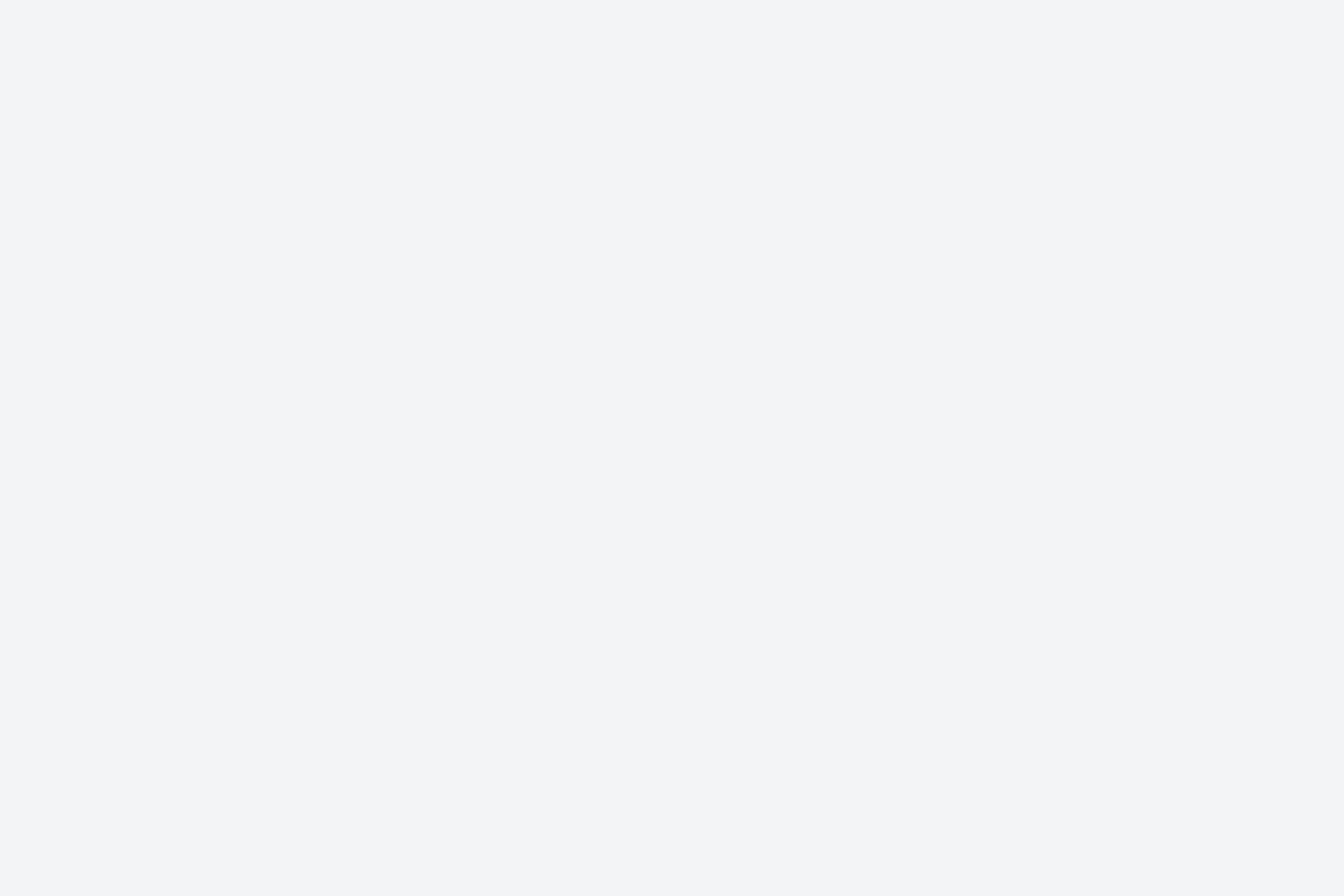
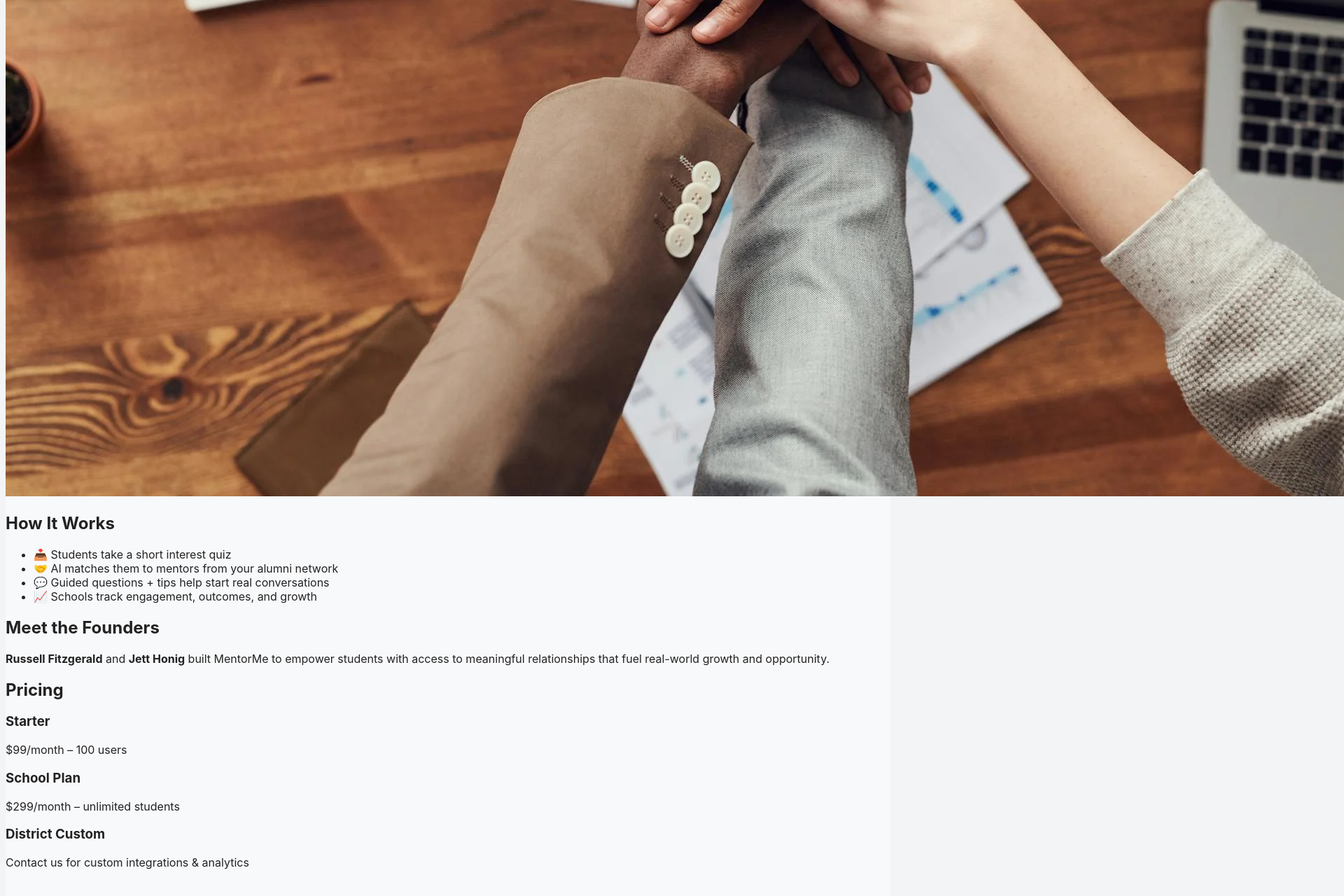
Before and after one commit to Rfitzgerald-svg/mentorme-frontend-, a React (Create React App) app: page /#/ in a window 1280 px wide. Shown: the part 1196-2476 px from the top of the page at 70% size, 1920 px wide, since content can reach past the window. Before the commit the page ends 800 px from the top, so only its background shows below. Built offline with nearby package versions, Linux system fonts and the light colour scheme.

Commit message:
Build: Redesign landing hero and top nav bar to match Mentorloop UX with MentorMe brand

```diff
--- a/src/routes/Landing.jsx
+++ b/src/routes/Landing.jsx
@@ -1,39 +1,70 @@
 import React from "react";
 import "./Landing.css";
+import Navbar from "../components/Navbar";
 import { Link } from "react-router-dom";
-import Navbar from "../components/Navbar";
 
 export default function Landing() {
   return (
     <>
       <Navbar />
       <div className="landing-scroll" style={{ paddingTop: "80px" }}>
-        {/* MENTORLOOP-STYLE HERO */}
-        <section className="hero hero-mentorloop">
+        {/* HERO SECTION */}
+        <section className="hero mentorloop-hero">
           <div className="hero-left">
             <h1 className="hero-title">
               The new way to unlock student potential
             </h1>
             <p className="hero-subtext">
-              Ditch the outdated programs. MentorMe connects students to alumni and mentors based on what really matters—shared experience, real guidance, and community that lasts.
+              MentorMe connects students to alumni and mentors based on real experience—not guesswork. One conversation can change a life.
             </p>
             <Link to="/register">
-              <button className="cta-button mentor-btn">🚀 Book a Demo</button>
+              <button className="cta-button">🚀 Book a Demo</button>
             </Link>
           </div>
-          <div className="hero-right mentor-img-wrapper">
+          <div className="hero-right">
             <img
               src="/hero.jpg"
               alt="Mentorship in action"
-              className="mentor-img"
+              className="hero-image"
             />
           </div>
         </section>
 
-        {/* SCROLL CUE */}
-        <div className="scroll-cue">⬇️ Scroll to see how it works</div>
+        {/* HOW IT WORKS */}
+        <section className="how-it-works" id="how">
+          <h2>How It Works</h2>
+          <ul>
+            <li>📥 Students take a short interest quiz</li>
+            <li>🤝 AI matches them to mentors from your alumni network</li>
+            <li>💬 Guided questions + tips help start real conversations</li>
+            <li>📈 Schools track engagement, outcomes, and growth</li>
+          </ul>
+        </section>
 
-        {/* Add your other sections below this, unchanged */}
+        {/* ABOUT */}
+        <section className="about" id="about">
+          <h2>Meet the Founders</h2>
+          <p><strong>Russell Fitzgerald</strong> and <strong>Jett Honig</strong> built MentorMe to empower students with access to meaningful relationships that fuel real-world growth and opportunity.</p>
+        </section>
+
+        {/* PRICING */}
+        <section className="pricing" id="pricing">
+          <h2>Pricing</h2>
+          <div className="pricing-tiers">
+            <div className="tier">
+              <h3>Starter</h3>
+              <p>$99/month – 100 users</p>
+            </div>
+            <div className="tier">
+              <h3>School Plan</h3>
+              <p>$299/month – unlimited students</p>
+            </div>
+            <div className="tier">
+              <h3>District Custom</h3>
+              <p>Contact us for custom integrations & analytics</p>
+            </div>
+          </div>
+        </section>
       </div>
     </>
   );
```
